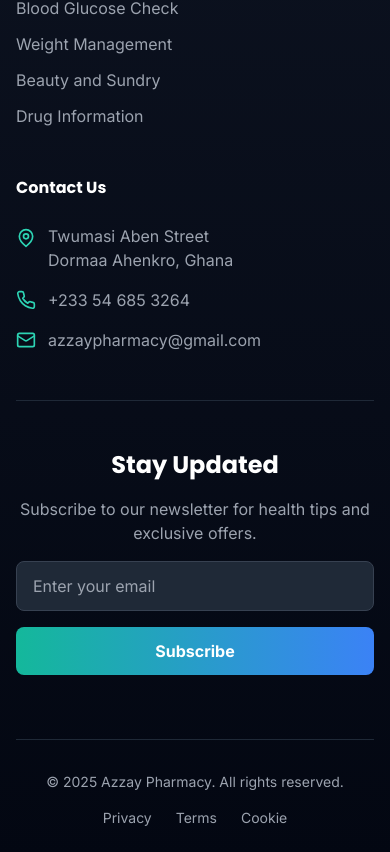
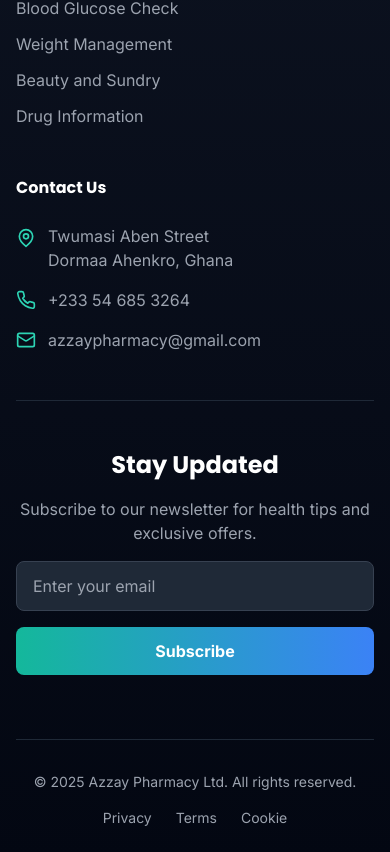
Before and after one commit to alainzanklan/azzaypharmacy, a Next.js app: page / in a window 390 px wide. Shown: the part 11148-12000 px from the top of the page. Built offline with nearby package versions, Linux system fonts and the light colour scheme.

Commit message:
changes hero

```diff
--- a/components/Footer.tsx
+++ b/components/Footer.tsx
@@ -153,7 +153,7 @@
         <div className="border-t border-gray-800 pt-8 mt-8">
           <div className="flex flex-col md:flex-row justify-between items-center space-y-4 md:space-y-0">
             <p className="text-gray-400 text-sm">
-              © 2025 Azzay Pharmacy. All rights reserved.
+              © 2025 Azzay Pharmacy Ltd. All rights reserved.
             </p>
             <div className="flex space-x-6 text-sm">
               <Link href="/privacy" className="text-gray-400 hover:text-primary-400 transition-colors">
--- a/components/Hero.tsx
+++ b/components/Hero.tsx
@@ -110,7 +110,7 @@
               </div>
 
               {/* Front Image - Top Layer */}
-              <div className="absolute left-16 bottom-12 md:bottom-12 md:left-28 w-60 h-64 glass-effect rounded-3xl overflow-hidden shadow-xl transition-transform duration-500 animate-slide-up z-20" style={{ animationDelay: '2s' }}>
+              <div className="absolute left-12 bottom-0 w-56 h-72 sm:left-16 sm:bottom-12 sm:w-48 sm:h-64 md:left-28 md:w-60 glass-effect rounded-3xl overflow-hidden shadow-xl transition-transform duration-500 animate-slide-up z-20" style={{ animationDelay: '2s' }}>
                 <Image
                   src="/images/pharmacy-3.jpeg"
                   alt="Medication Products"
```
